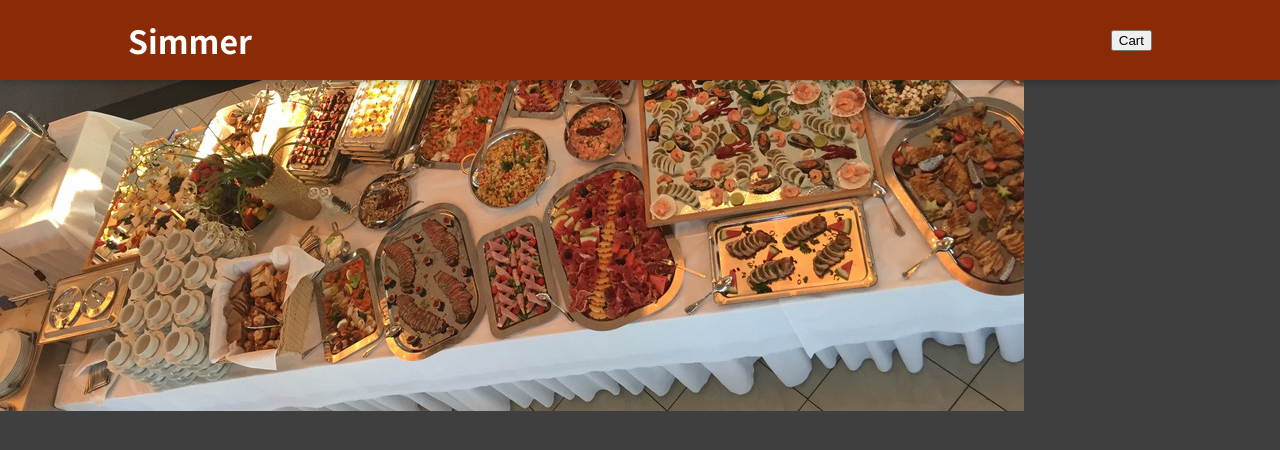
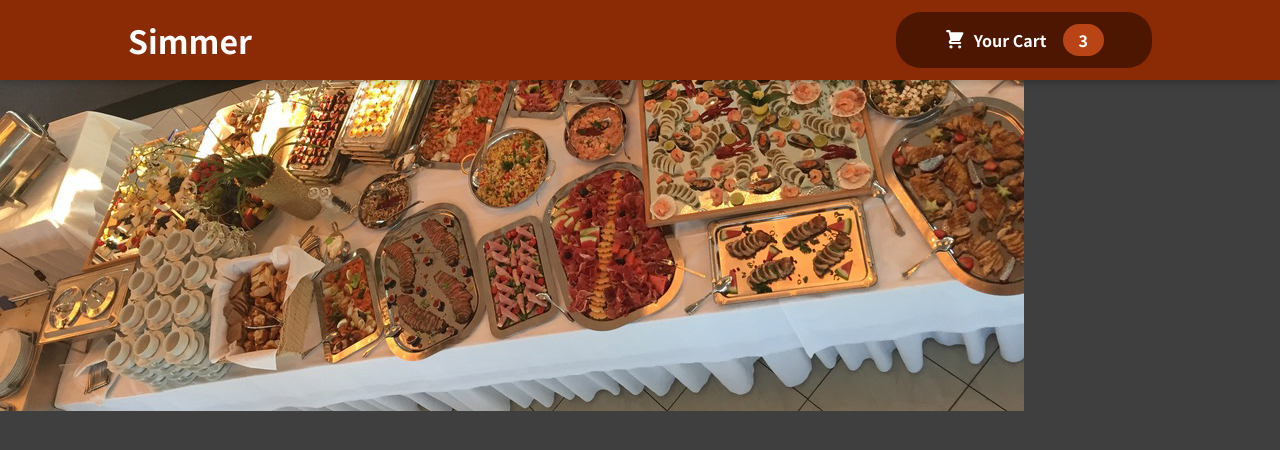
Before and after one commit to Lerwa30/food-order-app, a React (Create React App) app: page / in a window 1280 px wide. Shown: the top 450 px of the page. Built offline with nearby package versions, Linux system fonts and the light colour scheme.

Commit message:
added component for button in header

```diff
--- /dev/null
+++ b/src/components/Cart/CartIcon.js
@@ -0,0 +1,13 @@
+const CartIcon = () => {
+    return (
+      <svg
+        xmlns='http://www.w3.org/2000/svg'
+        viewBox='0 0 20 20'
+        fill='currentColor'
+      >
+        <path d='M3 1a1 1 0 000 2h1.22l.305 1.222a.997.997 0 00.01.042l1.358 5.43-.893.892C3.74 11.846 4.632 14 6.414 14H15a1 1 0 000-2H6.414l1-1H14a1 1 0 00.894-.553l3-6A1 1 0 0017 3H6.28l-.31-1.243A1 1 0 005 1H3zM16 16.5a1.5 1.5 0 11-3 0 1.5 1.5 0 013 0zM6.5 18a1.5 1.5 0 100-3 1.5 1.5 0 000 3z' />
+      </svg>
+    );
+  };
+
+  export default CartIcon;
--- a/src/components/Layout/Header.js
+++ b/src/components/Layout/Header.js
@@ -2,12 +2,13 @@
 
 import mealsImg from '../../assets/meals.jpg'
 import classes from './Header.module.css'
+import HeaderCartButton from "./HeaderCartButton";
 
 const Header = (props) => {
   return <React.Fragment>
     <header className={classes.header}>
         <h1>Simmer</h1>
-        <button>Cart</button>
+        <HeaderCartButton />
     </header>
     <div className={classes['main-img']}>
         <img src={mealsImg} alt='Table of food' />
--- /dev/null
+++ b/src/components/Layout/HeaderCartButton.js
@@ -0,0 +1,19 @@
+import React from "react";
+
+import classes from './HeaderCartButton.module.css'
+import CartIcon from "../Cart/CartIcon";
+
+const HeaderCartButton = props => {
+    return <button className={classes.button}>
+        <span className={classes.icon}>
+            <CartIcon />
+        </span>
+        <span>Your Cart</span>
+        <span className={classes.badge}>
+            3
+        </span>
+
+    </button>
+};
+
+export default HeaderCartButton;
--- /dev/null
+++ b/src/components/Layout/HeaderCartButton.module.css
@@ -0,0 +1,59 @@
+.button {
+    cursor: pointer;
+    font: inherit;
+    border: none;
+    background-color: #4d1601;
+    color: white;
+    padding: 0.75rem 3rem;
+    display: flex;
+    justify-content: space-around;
+    align-items: center;
+    border-radius: 25px;
+    font-weight: bold;
+  }
+
+  .button:hover,
+  .button:active {
+    background-color: #2c0d00;
+  }
+
+  .icon {
+    width: 1.35rem;
+    height: 1.35rem;
+    margin-right: 0.5rem;
+  }
+
+  .badge {
+    background-color: #b94517;
+    padding: 0.25rem 1rem;
+    border-radius: 25px;
+    margin-left: 1rem;
+    font-weight: bold;
+  }
+
+  .button:hover .badge,
+  .button:active .badge {
+    background-color: #92320c;
+  }
+
+  .bump {
+    animation: bump 300ms ease-out;
+  }
+
+  @keyframes bump {
+    0% {
+      transform: scale(1);
+    }
+    10% {
+      transform: scale(0.9);
+    }
+    30% {
+      transform: scale(1.1);
+    }
+    50% {
+      transform: scale(1.15);
+    }
+    100% {
+      transform: scale(1);
+    }
+  }
```
